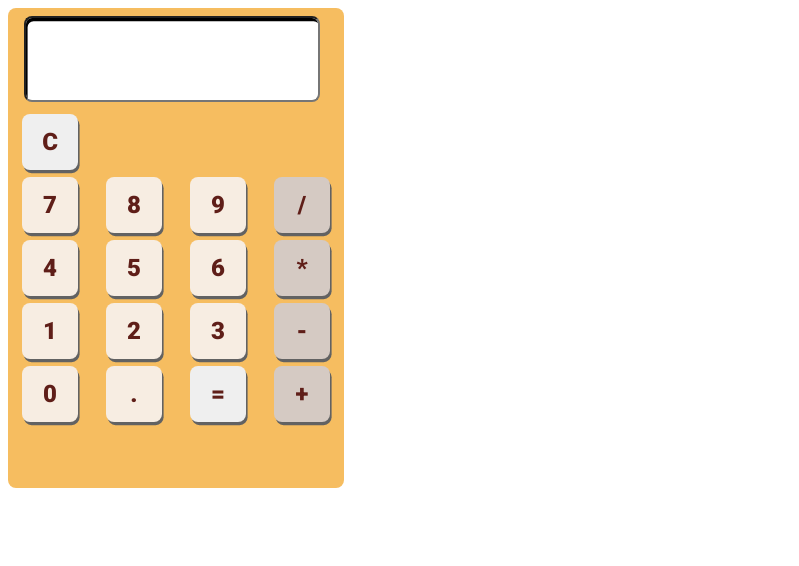
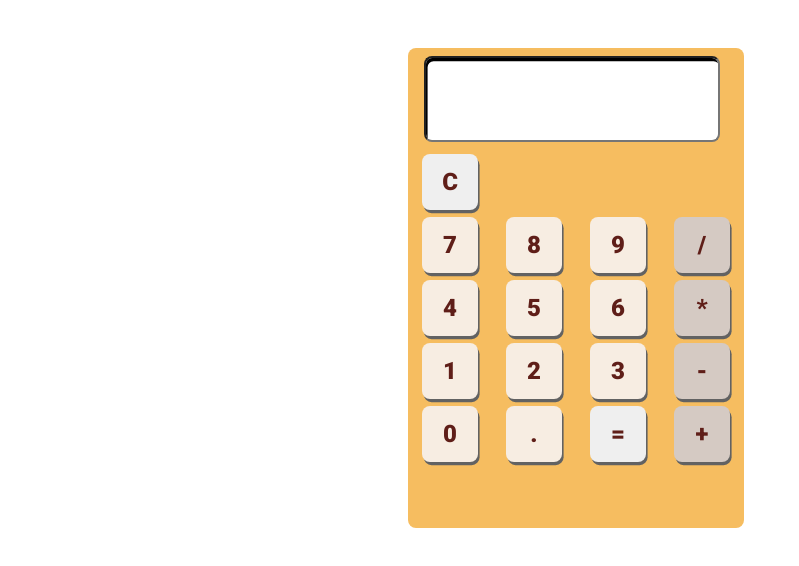
Before and after one commit to flwedu/desafio_calculadora, a website built with webpack: page src/index.html in a window 1280 px wide. Shown: the whole page, without its empty margins (0-799 px from the left). Built offline with nearby package versions, Linux system fonts and the light colour scheme.

Commit message:
style: centralize app

```diff
--- a/src/style/main.scss
+++ b/src/style/main.scss
@@ -8,6 +8,12 @@ $color__button: #5f1e18;
 $size__button: 3.5rem;
 $size__font: 1.5rem;
 $size__app: 30rem;
+
+body {
+  position: fixed;
+  top: 5%;
+  left: calc(50% - $size__app / 2);
+}
 
 .app {
   height: $size__app;
```
